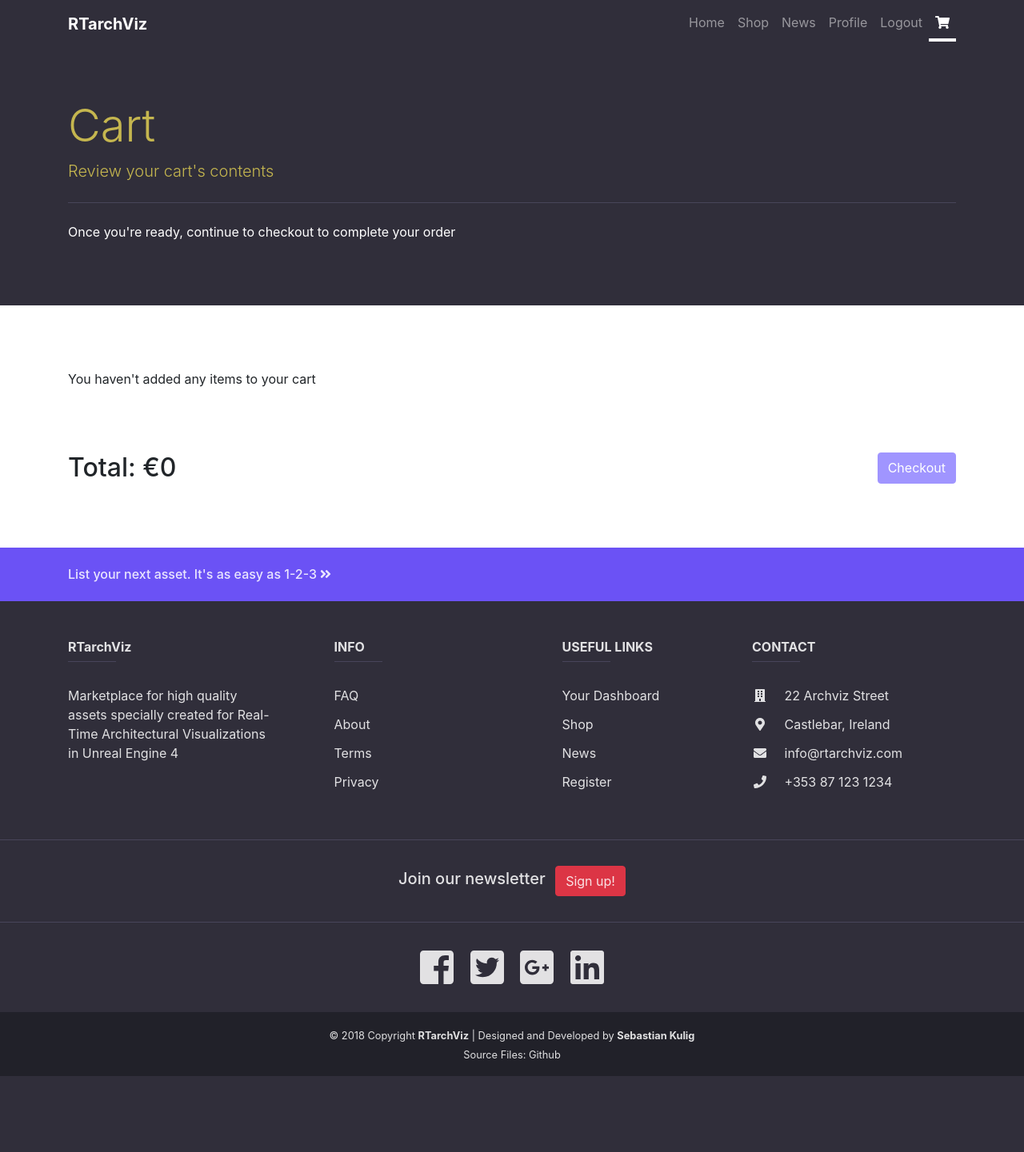
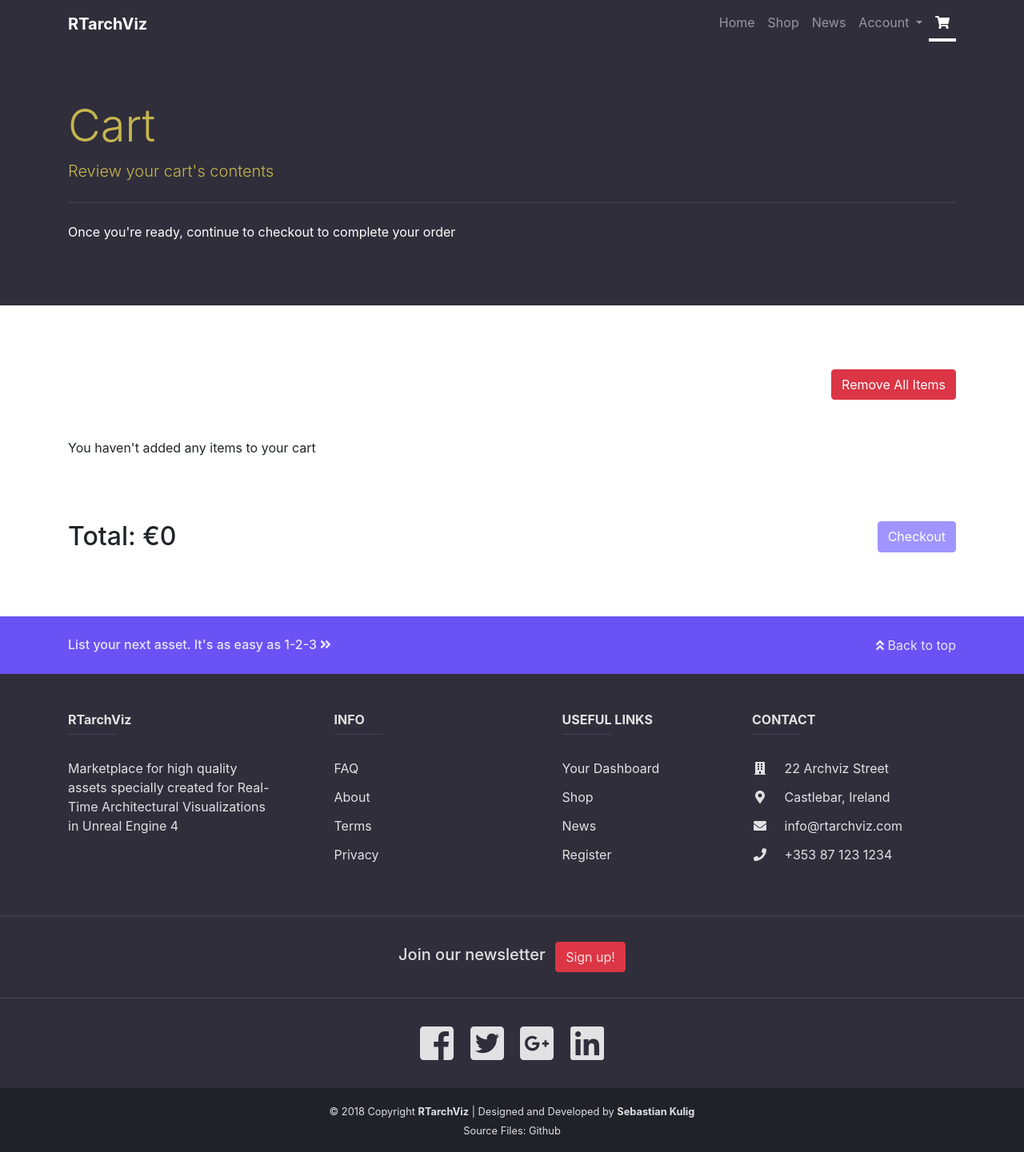
Before and after one commit to sebam2k4/RTarchViz, a Django app: page /cart/ in a window 1280 px wide. Shown: the whole page at 80% size. Before the commit the page ends 1346 px from the top, so only its background shows below. Run offline with Django 3.2, Linux system fonts and the light colour scheme; a user stored in the database is signed in; some libraries are stand-ins or nearby versions.

Commit message:
navigation and footer tweaks

```diff
--- a/cart/templates/cart.html
+++ b/cart/templates/cart.html
@@ -46,7 +46,6 @@
 
 
   <section class="cart-items container">
-    {% if product_count != 0 %}
 
       {# Clear Cart Button #}
       <div class="d-flex flex-row-reverse">
@@ -75,16 +74,15 @@
             </div>
           </div>
         </div>
-      {% endfor %}
-      {# /.Cart items #}
-
-    {% else %}
+      {% empty %}
 
       {# Empty Cart Message #}
       <p>You haven't added any items to your cart</p>
       {# /.Empty Cart Message #}
 
-    {% endif %}
+      {% endfor %}
+      {# /.Cart items #}
+
   </section>
   <section class="cart-summary container d-flex justify-content-between">
 
--- a/static/css/global-styles.css
+++ b/static/css/global-styles.css
@@ -50,7 +50,6 @@ section hr {
   color: rgba(255,255,255,1);
 }
 .footer-links li {
-  list-style-type: none;
   margin-bottom: 0.75rem;
 }
 
@@ -62,6 +61,15 @@ section hr {
 .footer .footer-links hr {
   width: 60px;
 }
+
+/* Extra small devices (portrait phones, less than 576px) */
+@media (max-width: 767.98px) {
+  .footer-action-call .back-to-top {
+    margin-top: 2rem;
+    font-size: 1.25rem;
+  }
+}
+
 
 /* Bootstrap 4 BUTTONS overwrite */
 .btn-success {
@@ -122,6 +130,22 @@ section hr {
   border-color: #523adf;
 }
 
+.page-item.active .page-link {
+  background-color: #6b52f5;
+  border-color: #6b52f5;
+}
+.page-link {
+  color: #6b52f5
+}
+a {
+  color: #6b52f5;
+}
+
+.dropdown-item.active,
+.dropdown-item:active {
+  background-color: #6b52f5;
+}
+
 /* COLORS utility classes */
 .bg-indigo {
   background-color: #6b52f5;
--- a/templates/base.html
+++ b/templates/base.html
@@ -47,11 +47,16 @@
                 </li>
               {% endif %}
               {% if request.user.is_authenticated %}
-                <li class="nav-item {% if url_name == 'profile' %}active{% endif %}">
-                  <a class="nav-link" href="{{ user.get_absolute_url }}">Profile</a>
-                </li>
-                <li class="nav-item">
-                  <a class="nav-link" href="{% url 'logout' %}">Logout</a>
+                <li class="nav-item dropdown {% if url_name == 'dashboard' %}active{% endif %}">
+                  <a class="nav-link dropdown-toggle" href="#" id="navbarDropdownMenuLink" data-toggle="dropdown" aria-haspopup="true" aria-expanded="false">
+                    Account
+                  </a>
+                  <div class="dropdown-menu" aria-labelledby="navbarDropdownMenuLink">
+                    <a class="dropdown-item {% if url_name == 'dashboard' %}active{% endif %}" href="{% url 'dashboard' %}">Dashboard</a>
+                    <a class="dropdown-item {% if url_name == 'profile' %}active{% endif %}" href="{{ user.get_absolute_url }}">Profile</a>
+                    <a class="dropdown-item {% if url_name == 'new_product' %}active{% endif %}" href="{% url 'new_product'%}">List a Product</a>
+                    <a class="dropdown-item {% if url_name == 'logout' %}active{% endif %}" href="{% url 'logout' %}">Logout</a>
+                  </div>
                 </li>
               {% endif %}
                 <li class="nav-item {% if url_name == 'view_cart' %}active{% endif %}">
@@ -99,10 +104,10 @@
   <footer class="footer bg-dark pt-0">
 
     {# Call to action #}
-    <div class="bg-indigo">
+    <div class="footer-action-call bg-indigo">
       <div class="container">
-        <div class="row py-4">
-          <div class="col text-center text-md-left mb-0">
+        <div class="row py-4 d-flex align-items-center">
+          <div class="col-md-6 col-lg-5 text-center text-md-left mb-0">
             <p class="white-text h6 mb-0">
               {% if not request.user.is_authenticated %}
                 <a href="{% url 'register' %}">Register, and start selling your assets for free <i class="fas fa-angle-double-right"></i></a>
@@ -110,6 +115,9 @@
                 <a href="{% url 'dashboard' %}">List your next asset. It's as easy as 1-2-3 <i class="fas fa-angle-double-right"></i></a>
               {% endif %}
             </p>
+          </div>
+          <div class="back-to-top col-md-6 col-lg-7 text-center text-md-right">
+            <a href="#"><i class="fas fa-angle-double-up"></i> Back to top</a>
           </div>
         </div>
       </div>
@@ -127,26 +135,32 @@
         <div class="col-md-2 col-lg-2 col-xl-2 mx-auto mb-4">
           <h6 class="text-uppercase font-weight-bold">Info</h6>
           <hr class="mb-4 mt-0 d-inline-block mx-auto">
+          <ul class="list-unstyled">
             <li><a href="#!">FAQ</a></li>
             <li><a href="#!">About</a></li>
             <li><a href="#!">Terms</a></li>
             <li><a href="#!">Privacy</a></li>
+          </ul>
         </div>
         <div class="col-md-3 col-lg-2 col-xl-2 mx-auto mb-4">
           <h6 class="text-uppercase font-weight-bold">Useful links</h6>
           <hr class="mb-4 mt-0 d-inline-block mx-auto">
-          <li><a href="#!">Your Dashboard</a></li>
-          <li><a href="#!">Shop</a></li>
-          <li><a href="#!">News</a></li>
-          <li><a href="#!">Register</a></li>
+          <ul class="list-unstyled">
+            <li><a href="{% url 'dashboard' %}">Your Dashboard</a></li>
+            <li><a href="{% url 'products_list' %}">Shop</a></li>
+            <li><a href="{% url 'posts_list' %}">News</a></li>
+            <li><a href="{% url 'register' %}">Register</a></li>
+          </ul>
         </div>
         <div class="col-md-4 col-lg-3 col-xl-3">
           <h6 class="text-uppercase font-weight-bold">Contact</h6>
           <hr class="mb-4 mt-0 d-inline-block mx-auto">
+          <ul class="list-unstyled">
             <li><i class="fas fa-building fa-fw mr-3"></i> 22 Archviz Street</li>
             <li><i class="fas fa-map-marker-alt fa-fw mr-3"></i> Castlebar, Ireland</li>
             <li><i class="fas fa-envelope fa-fw mr-3"></i> info@rtarchviz.com</li>
             <li><i class="fas fa-phone fa-fw mr-3"></i> +353 87 123 1234</li>
+          </ul>
         </div>
       </div>
     </div>
```
Also changed, not shown: db.sqlite3. Lines whose indentation alone changed are shown as unchanged.
